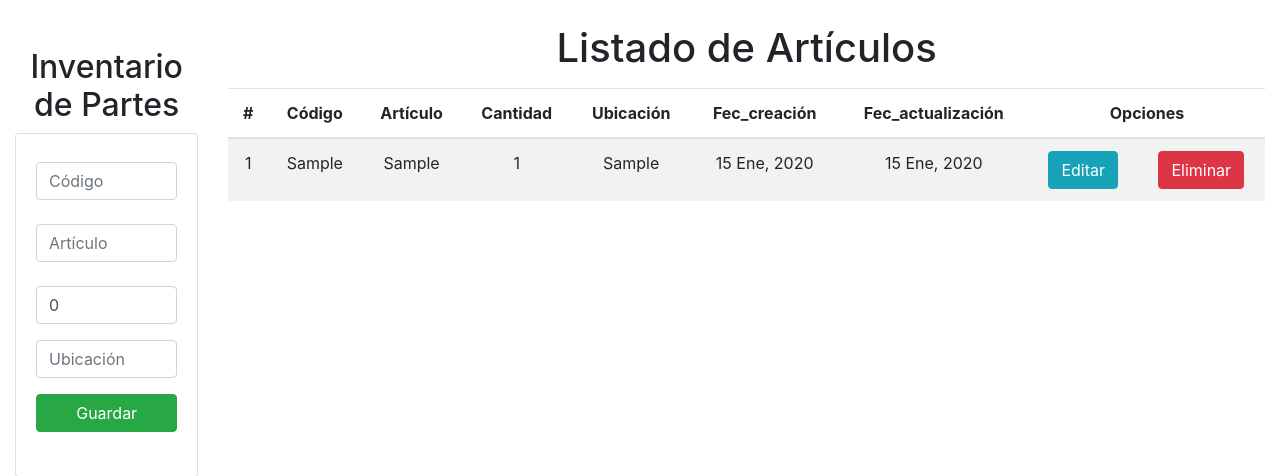
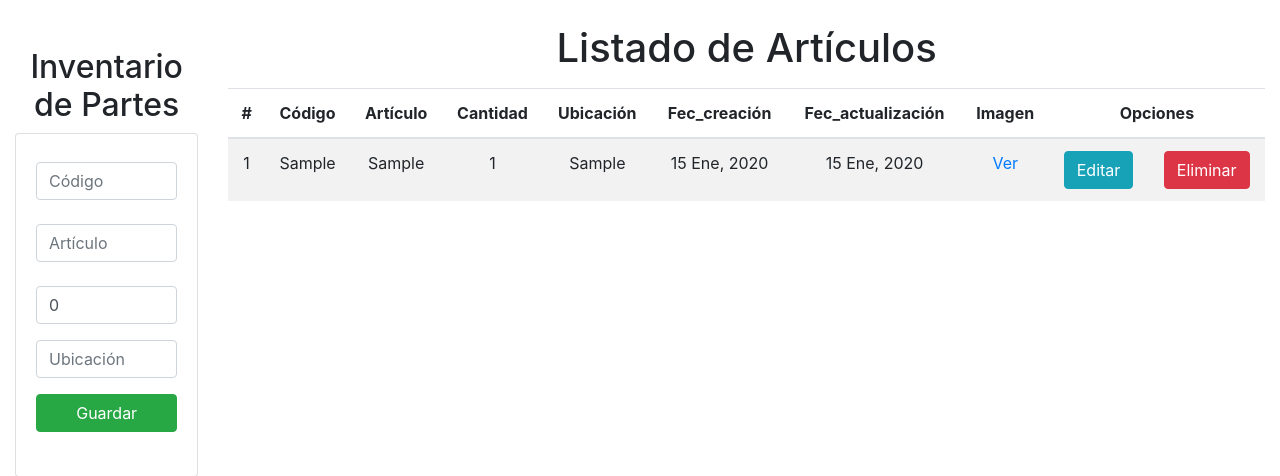
Before and after one commit to jfelizgit/SoftwareLibreProyecto, a Django app: page / in a window 1280 px wide. Shown: the part 56-532 px from the top of the page. Run offline with Django 4.2, Linux system fonts and the light colour scheme; tables that the repository leaves empty hold one stand-in row (values such as "Sample post").

Commit message:
Visual de imagenes

```diff
--- a/InventarioProj/InventarioApp/models.py
+++ b/InventarioProj/InventarioApp/models.py
@@ -1,4 +1,5 @@
 from django.db import models
+import os
 
 
 # Create your models here.
@@ -11,6 +12,8 @@ class Inventario(models.Model):
     articulo = models.CharField(max_length=255)
     cantidad = models.IntegerField()
     ubicacion = models.CharField(max_length=255, blank=True, null=True)
+    imagen = models.ImageField(upload_to='inventario', null=True, blank=True)
+
 
     def __str__(self):
         return f'Artículo: {self.articulo} ({self.cantidad})'
--- a/InventarioProj/InventarioApp/templates/gestionInv.html
+++ b/InventarioProj/InventarioApp/templates/gestionInv.html
@@ -50,6 +50,7 @@
                     <th>Ubicación</th>
                     <th>Fec_creación</th>
                     <th>Fec_actualización</th>
+                    <th>Imagen</th>
                     <th colspan="2">Opciones</th>
                 </tr>
                 </thead>
@@ -63,11 +64,15 @@
                     <td>{{i.ubicacion}}</td>
                     <td>{{i.fecha_creacion|date:"d M, Y"}}</td>
                     <td>{{i.fecha_actualizacion|date:"d M, Y"}}</td>
+                    <td>{% if i.imagen %}<a href="{{i.imagen.url}}">Ver</a> {%endif%}</td>
+
+
 
 
                     <td><a href="editar/{{i.codigo}}" class="btn btn-info">Editar</a> </td>
                     <td><a href="eliminar/{{i.codigo}}" class="btn btn-danger btnEliminar">Eliminar</a> </td>
                 </tr>
+
                 {% endfor %}
                 </tbody>
 
--- a/InventarioProj/InventarioProj/settings.py
+++ b/InventarioProj/InventarioProj/settings.py
@@ -9,7 +9,7 @@ https://docs.djangoproject.com/en/4.1/topics/settings/
 For the full list of settings and their values, see
 https://docs.djangoproject.com/en/4.1/ref/settings/
 """
-
+import os
 from pathlib import Path
 
 # Build paths inside the project like this: BASE_DIR / 'subdir'.
@@ -128,6 +128,10 @@ USE_I18N = True
 
 STATIC_URL = '/static/'
 
+# media files
+MEDIA_URL = '/media/'
+MEDIA_ROOT = os.path.join(BASE_DIR, 'media')
+
 # Default primary key field type
 # https://docs.djangoproject.com/en/4.1/ref/settings/#default-auto-field
 
--- a/InventarioProj/InventarioProj/urls.py
+++ b/InventarioProj/InventarioProj/urls.py
@@ -15,9 +15,14 @@ Including another URLconf
 """
 from django.contrib import admin
 from django.urls import path, include
+from django.conf import settings
+from django.conf.urls.static import static
 
 urlpatterns = [
     path('admin/', admin.site.urls),
     path('', include('InventarioApp.urls')),
 
 ]
+
+# URL para ver las imagenes del server
+urlpatterns += static(settings.MEDIA_URL, document_root=settings.MEDIA_ROOT)
```
Also changed, not shown: InventarioProj/InventarioApp/templates/base.html (+5 -16 lines).
